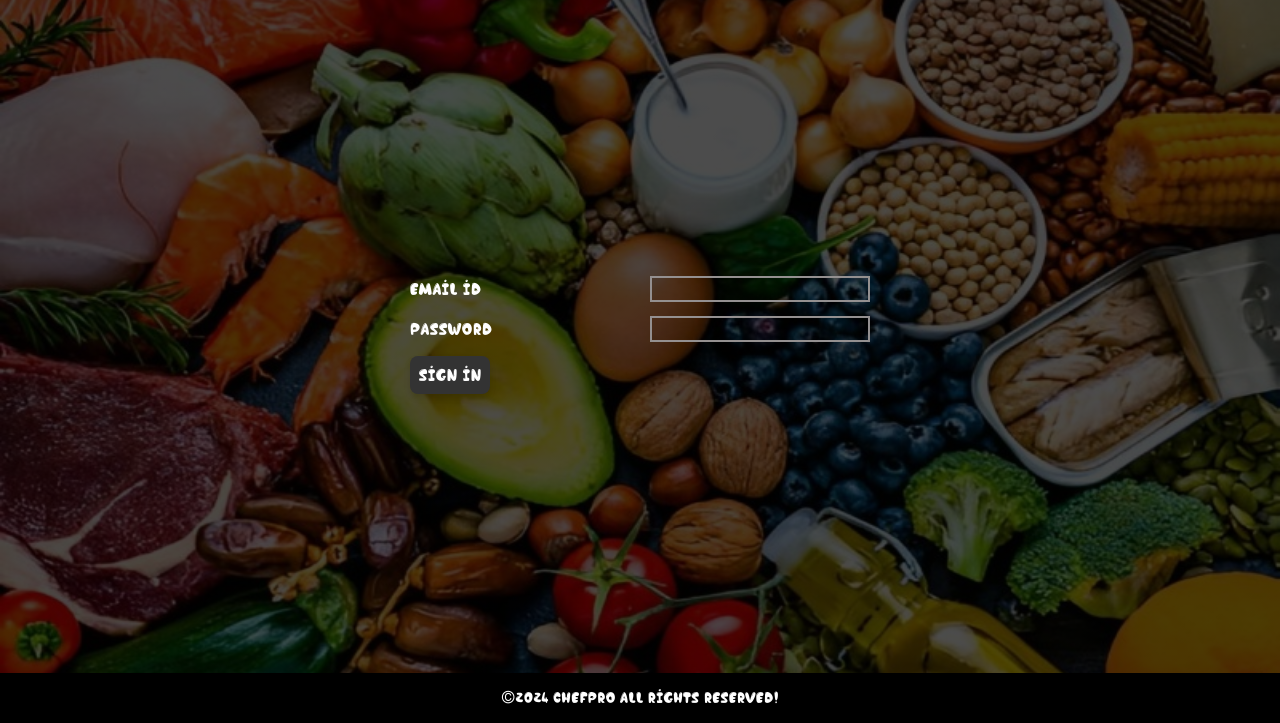
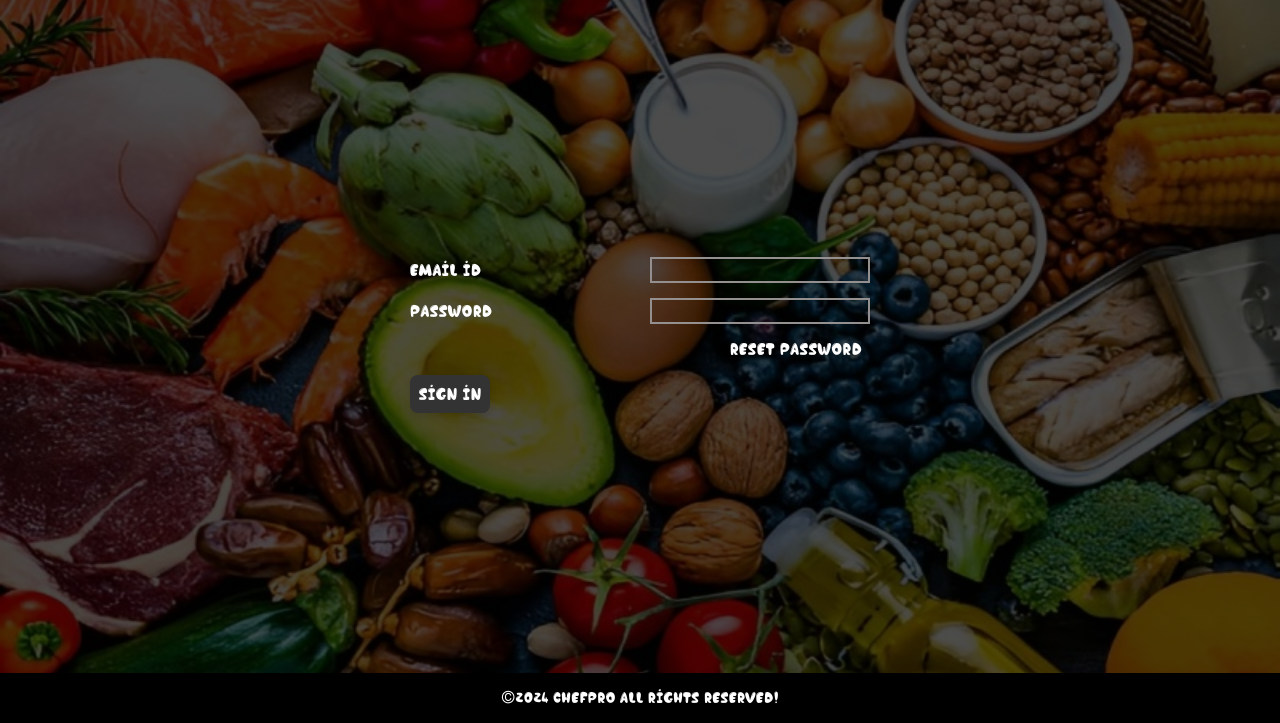
Before and after one commit to sami9644/ChefPro-production, a Django app: page /login/ in a window 1280 px wide. Shown: the part 77-800 px from the top of the page. Run offline with Django 3.2, Linux system fonts and the light colour scheme.

Commit message:
rtdyfguhijo

```diff
--- a/chefproapp/templates/signin.html
+++ b/chefproapp/templates/signin.html
@@ -11,6 +11,9 @@
         <label>password</label>
         <input type="password" name="password" required>
     </div>
+    <div class="forget">
+        <a href="/forgetpass">Reset password</a>
+    </div>
     <div class="inputs">
         <button type="submit" class="dark-mode-button">Sign in</button>
     </div>
```
